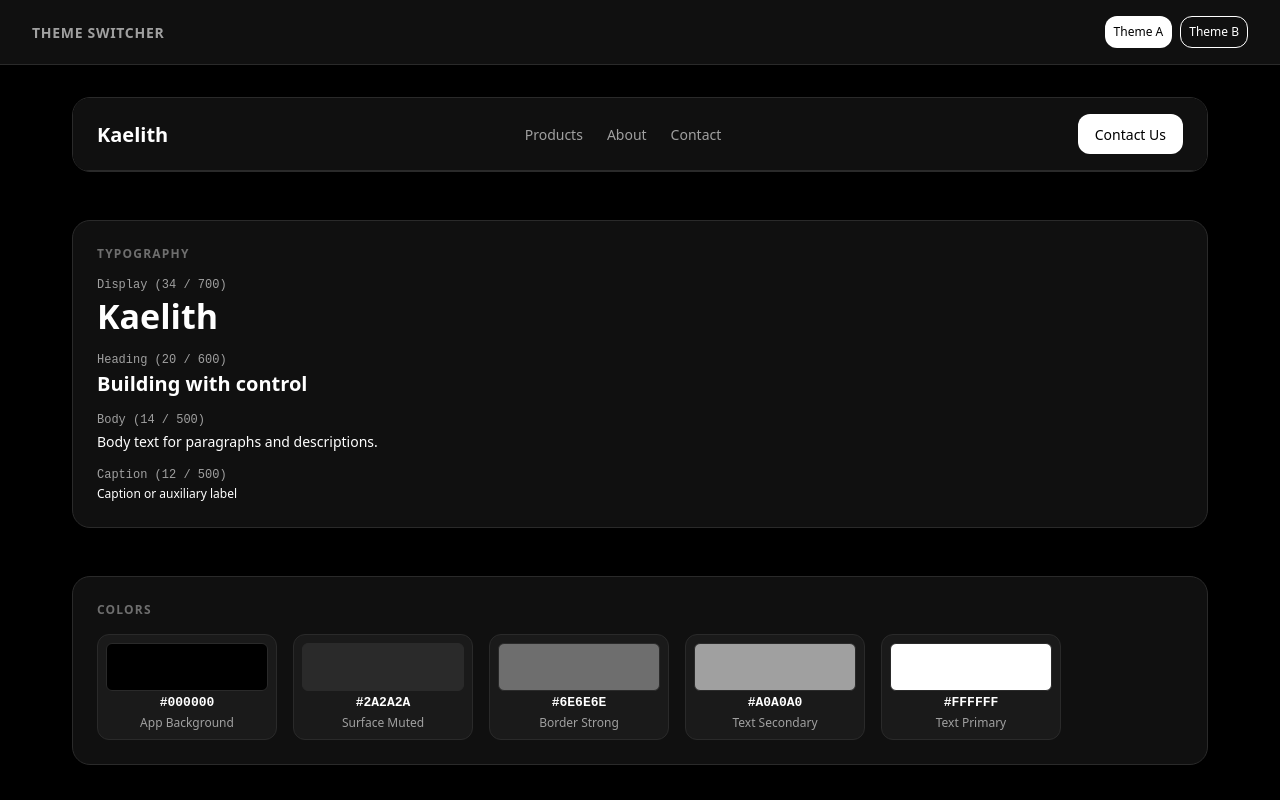
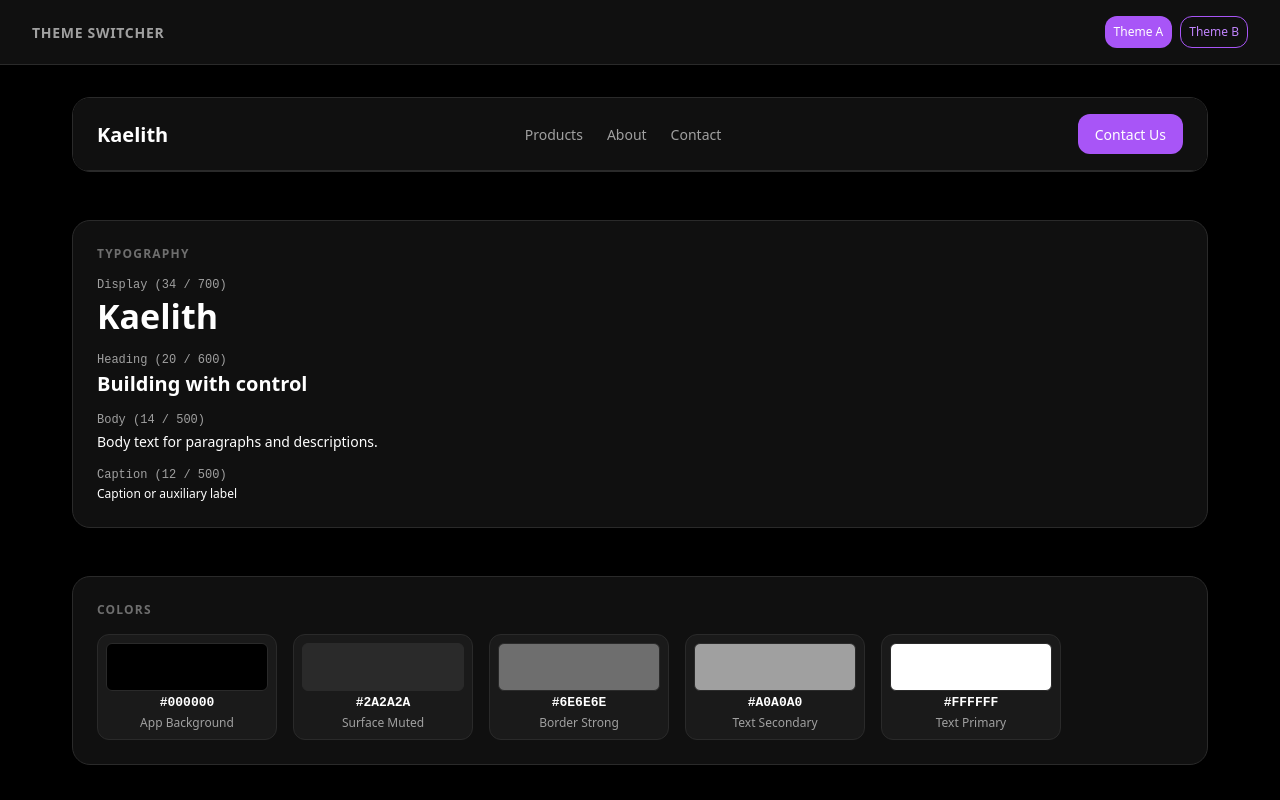
Before and after one commit to Kaelithlabs/Kaelith, a React (Vite) app in the folder design-system/: page / in a window 1280 px wide. Shown: the top 800 px of the page. Built offline with nearby package versions, Linux system fonts and the light colour scheme.

Commit message:
style(theme): update Light theme accent tokens to indigo (#4f46e5)

```diff
--- a/design-system/src/themes/theme-a.css
+++ b/design-system/src/themes/theme-a.css
@@ -11,18 +11,23 @@
   --color-text-primary: #FFFFFF;
   --color-text-secondary: #A0A0A0;
   --color-text-muted: #6E6E6E;
-  --color-accent-primary: #FFFFFF;
-  --color-accent-foreground: #000000;
-  --color-badge-bg: #2A2A2A;
-  --color-badge-text: #FFFFFF;
+  --color-accent-primary: #a855f7;
+  --color-accent-foreground: #FFFFFF;
+  --color-accent-hover: #9333ea;
+  --color-accent-subtle: rgba(168, 85, 247, 0.15);
+  --color-accent-border: rgba(168, 85, 247, 0.3);
+  --color-accent-text: #c084fc;
+  --color-badge-bg: rgba(168, 85, 247, 0.15);
+  --color-badge-text: #c084fc;
+  --color-badge-border: rgba(168, 85, 247, 0.3);
   --color-input-bg: #1C1C1C;
   --color-input-border: #2A2A2A;
-  --color-switch-active: #FFFFFF;
+  --color-switch-active: #a855f7;
   --color-switch-bg: #2A2A2A;
-  --color-checkbox-active: #FFFFFF;
+  --color-checkbox-active: #a855f7;
   --color-checkbox-bg: #FFFFFF;
   --color-button-secondary-bg: transparent;
-  --color-button-secondary-border: #FFFFFF;
-  --color-button-secondary-text: #FFFFFF;
+  --color-button-secondary-border: #a855f7;
+  --color-button-secondary-text: #c084fc;
   --color-button-tertiary-text: #FFFFFF;
 }
--- a/design-system/src/themes/theme-b.css
+++ b/design-system/src/themes/theme-b.css
@@ -10,18 +10,23 @@
   --color-text-primary: #0F172A;
   --color-text-secondary: #475569;
   --color-text-muted: #94A3B8;
-  --color-accent-primary: #0F172A;
+  --color-accent-primary: #4f46e5;
   --color-accent-foreground: #FFFFFF;
-  --color-badge-bg: #F1F5F9;
-  --color-badge-text: #0F172A;
+  --color-accent-hover: #4338ca;
+  --color-accent-subtle: rgba(79, 70, 229, 0.10);
+  --color-accent-border: rgba(79, 70, 229, 0.22);
+  --color-accent-text: #4338ca;
+  --color-badge-bg: rgba(79, 70, 229, 0.10);
+  --color-badge-text: #4338ca;
+  --color-badge-border: rgba(79, 70, 229, 0.22);
   --color-input-bg: #FFFFFF;
   --color-input-border: #CBD5E1;
-  --color-switch-active: #0F172A;
+  --color-switch-active: #4f46e5;
   --color-switch-bg: #E2E8F0;
-  --color-checkbox-active: #0F172A;
+  --color-checkbox-active: #4f46e5;
   --color-checkbox-bg: #FFFFFF;
   --color-button-secondary-bg: transparent;
-  --color-button-secondary-border: #0F172A;
-  --color-button-secondary-text: #0F172A;
+  --color-button-secondary-border: #4f46e5;
+  --color-button-secondary-text: #4338ca;
   --color-button-tertiary-text: #0F172A;
 }
```
